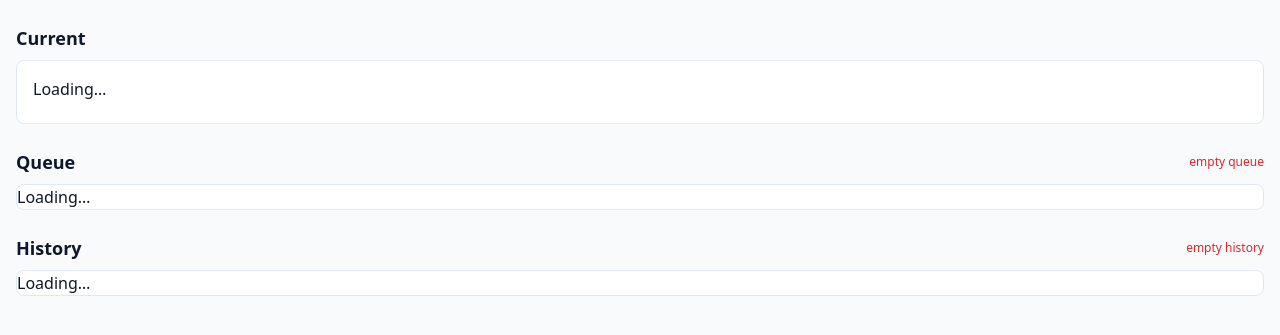
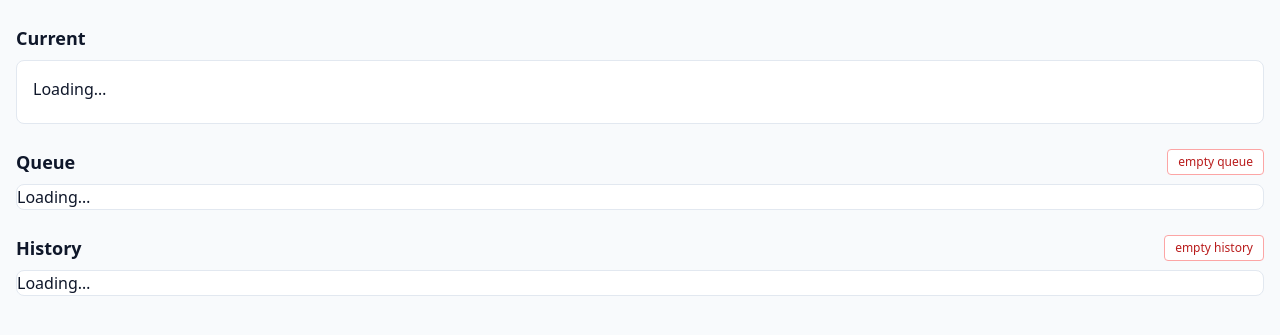
Before and after one commit to OpenParliamentTV/OpenParliamentTV-Conductor, a FastAPI app: template src/templates/parliaments/jobs/list.html in a window 1280 px wide. Shown: the top 335 px of the page. Run offline with FastAPI, Linux system fonts and the light colour scheme; the template is opened without the code that fills it, so the values that code supplies are empty; parts of the project's set-up code (start-up, migrations or seed data) failed here and were passed over; some libraries are stand-ins or nearby versions.

Commit message:
Fix links to buttons

```diff
--- a/src/templates/components/job_card.html
+++ b/src/templates/components/job_card.html
@@ -19,13 +19,13 @@
         {{ job.status }}{% if job.stage %} · {{ job.stage }}{% endif %}
       </span>
       {% if job.status in ('queued', 'running') %}
-      <button class="text-xs text-red-600 hover:underline"
+      <button class="inline-flex items-center gap-1 text-xs font-medium px-2.5 py-1 rounded border border-red-300 text-red-700 bg-white hover:bg-red-50"
               hx-post="/api/parliaments/{{ job.parliament }}/jobs/{{ job.id }}/cancel"
               hx-swap="none"
               hx-confirm="Cancel this job?">cancel</button>
       {% endif %}
       <a href="/parliaments/{{ job.parliament }}/jobs/{{ job.id }}"
-         class="text-xs text-blue-600 hover:underline">logs</a>
+         class="inline-flex items-center gap-1 text-xs font-medium px-2.5 py-1 rounded border border-blue-300 text-blue-700 bg-white hover:bg-blue-50">logs</a>
     </div>
   </div>
   {% if job.sessions_total %}
--- a/src/templates/components/schedule_list.html
+++ b/src/templates/components/schedule_list.html
@@ -14,7 +14,7 @@
   </div>
   <div class="flex items-center gap-3">
     {% if s.enabled %}
-    <button class="text-xs text-blue-600 hover:underline"
+    <button class="inline-flex items-center gap-1 text-xs font-medium px-2.5 py-1 rounded border border-blue-300 text-blue-700 bg-white hover:bg-blue-50"
             hx-post="/api/parliaments/{{ s.parliament }}/schedules/{{ s.id }}/trigger"
             hx-swap="none">run now</button>
     {% endif %}
--- a/src/templates/parliaments/jobs/detail.html
+++ b/src/templates/parliaments/jobs/detail.html
@@ -10,7 +10,7 @@
       <div class="text-xs text-slate-500 font-mono">{{ job.id }}</div>
     </div>
     <a href="/parliaments/{{ parliament.id }}/jobs"
-       class="text-sm text-blue-600 hover:underline">← all jobs</a>
+       class="inline-flex items-center gap-1 text-sm font-medium px-3 py-1.5 rounded border border-slate-300 text-slate-700 bg-white hover:bg-slate-50">← all jobs</a>
   </div>
 
   <div class="bg-white border border-slate-200 rounded-lg p-4"
--- a/src/templates/parliaments/jobs/list.html
+++ b/src/templates/parliaments/jobs/list.html
@@ -14,7 +14,7 @@
   <section>
     <div class="flex items-center justify-between mb-2">
       <h2 class="text-lg font-semibold">Queue</h2>
-      <button class="text-xs text-red-600 hover:underline"
+      <button class="inline-flex items-center gap-1 text-xs font-medium px-2.5 py-1 rounded border border-red-300 text-red-700 bg-white hover:bg-red-50"
               hx-post="/api/parliaments/{{ parliament.id }}/jobs/queue/clear"
               hx-swap="none"
               hx-confirm="Remove all queued jobs for {{ parliament.name }}? The running job is not affected."
@@ -30,7 +30,7 @@
   <section>
     <div class="flex items-center justify-between mb-2">
       <h2 class="text-lg font-semibold">History</h2>
-      <button class="text-xs text-red-600 hover:underline"
+      <button class="inline-flex items-center gap-1 text-xs font-medium px-2.5 py-1 rounded border border-red-300 text-red-700 bg-white hover:bg-red-50"
               hx-post="/api/parliaments/{{ parliament.id }}/jobs/history/clear"
               hx-swap="none"
               hx-confirm="Delete all job history for {{ parliament.name }}? This cannot be undone."
--- a/src/templates/parliaments/sessions/detail.html
+++ b/src/templates/parliaments/sessions/detail.html
@@ -6,7 +6,7 @@
   <div class="flex items-start justify-between">
     <div>
       <a href="/parliaments/{{ parliament.id }}/sessions"
-         class="text-xs text-blue-600 hover:underline">← all sessions</a>
+         class="inline-flex items-center gap-1 text-xs font-medium px-2.5 py-1 rounded border border-slate-300 text-slate-700 bg-white hover:bg-slate-50">← all sessions</a>
       <h1 class="text-xl font-semibold font-mono mt-1">{{ summary.id }}</h1>
       <div class="text-sm text-slate-600 mt-1">
         {% if summary.date_start %}{{ summary.date_start | humandate }}{% endif %}
--- a/src/templates/parliaments/sessions/list.html
+++ b/src/templates/parliaments/sessions/list.html
@@ -174,7 +174,7 @@
     <template x-if="$store.job.sessions_total">
       <span>· <span x-text="$store.job.sessions_completed"></span>/<span x-text="$store.job.sessions_total"></span> sessions</span>
     </template>
-    <a href="/parliaments/{{ parliament.id }}/jobs" class="ml-auto text-blue-700 hover:underline text-xs shrink-0">view job →</a>
+    <a href="/parliaments/{{ parliament.id }}/jobs" class="ml-auto shrink-0 inline-flex items-center gap-1 text-xs font-medium px-2.5 py-1 rounded border border-blue-300 text-blue-700 bg-white hover:bg-blue-50">view job →</a>
   </div>
 
   <div id="session-table"
```
